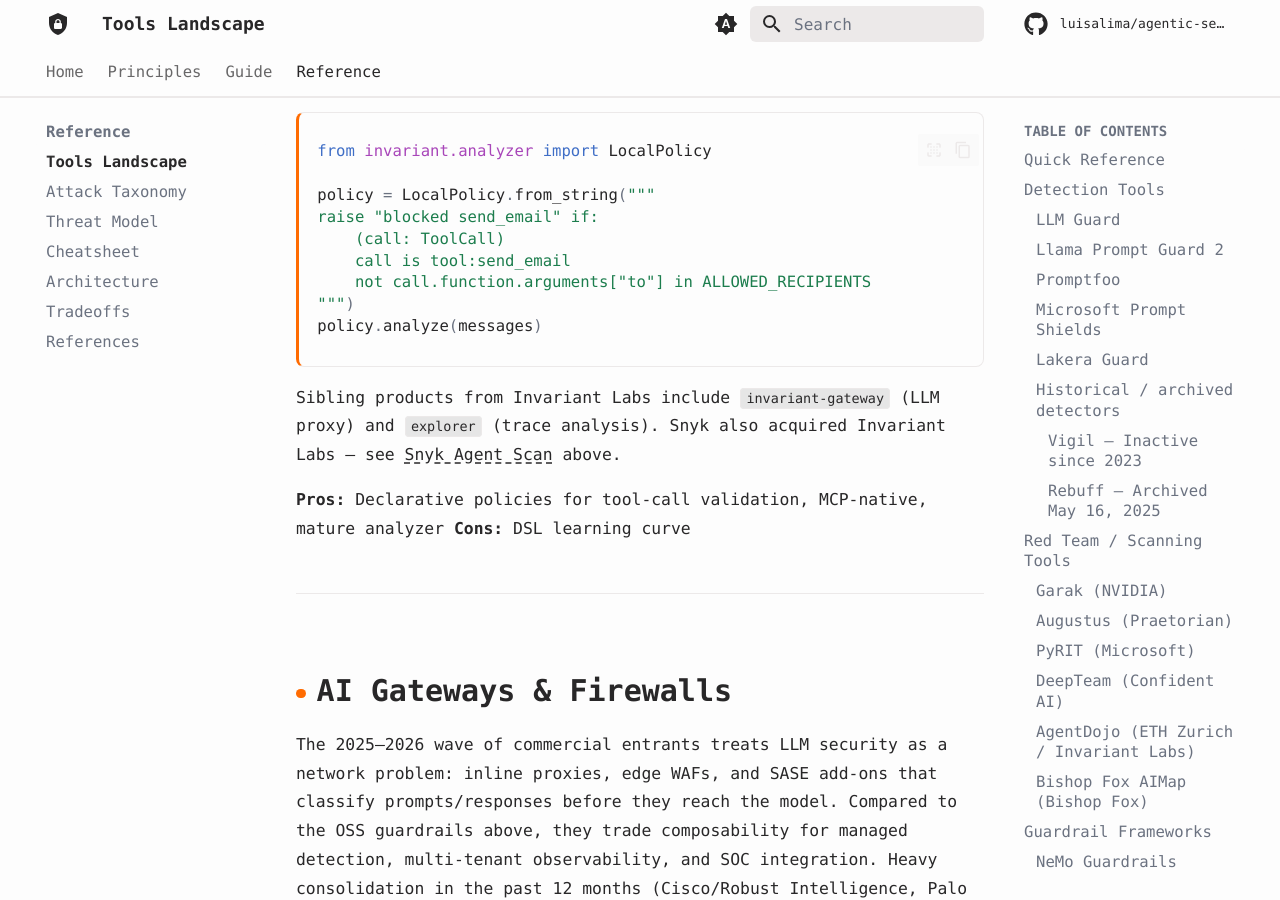
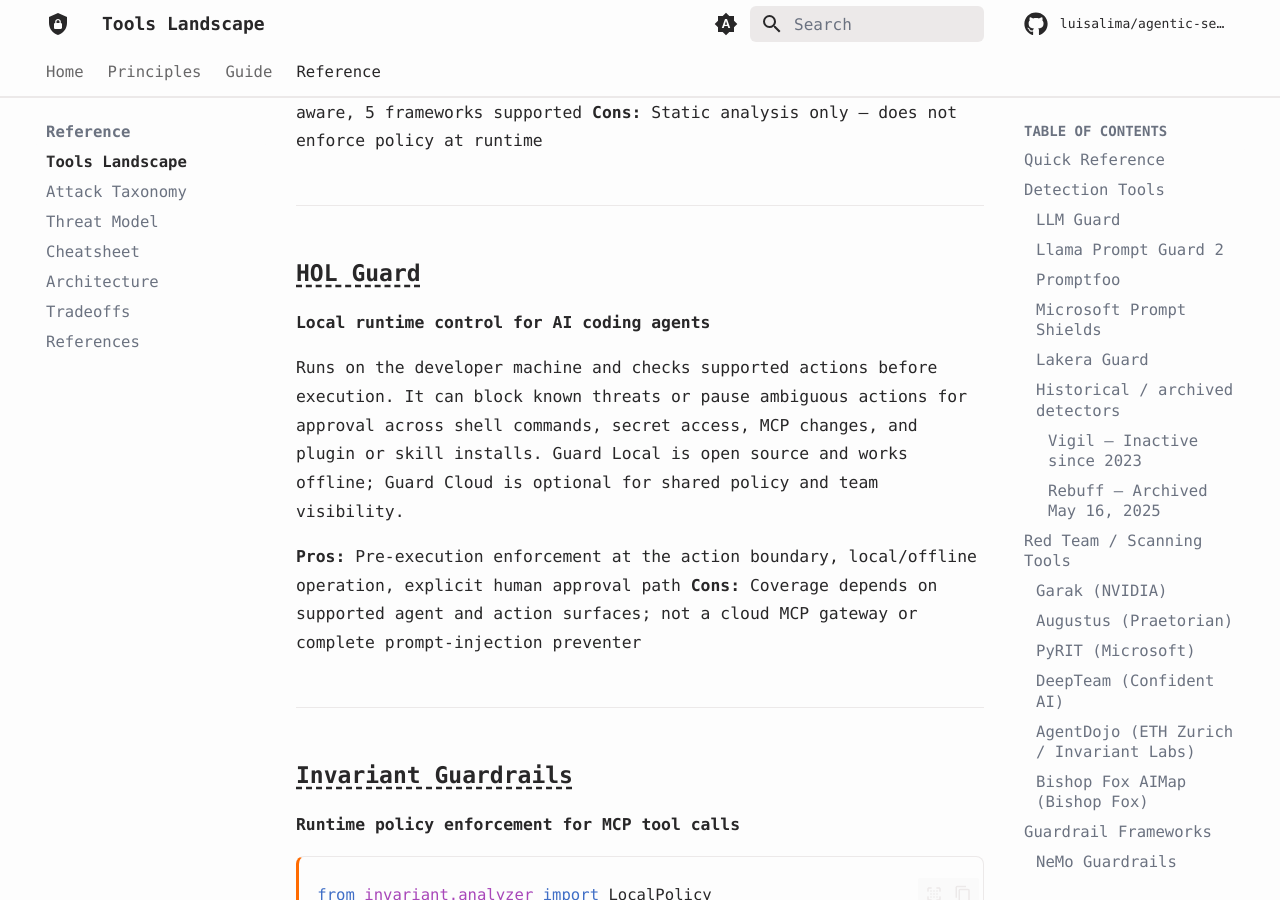
Before and after one commit to luisalima/agentic-security, an MkDocs documentation site: the page built from docs/reference/tools.md, in a window 1280 px wide and 900 px high, scrolled down 22501 px. Built offline with MkDocs 1.6.1 and Material for MkDocs 9.7.7, drawn with Linux system fonts in a browser that asks for light colours; some web fonts are replaced; comment, search, counter and statistics services are not loaded; some of the changed text lies outside the part shown.

Commit message:
Add HOL Guard to agentic security tools

```diff
--- a/docs/reference/tools.md
+++ b/docs/reference/tools.md
@@ -29,6 +29,7 @@ A comprehensive comparison of tools for defending against prompt injection and o
 | [Cisco MCP-Scanner](https://github.com/cisco-ai-defense/mcp-scanner) | MCP Security | Apache 2.0 | YARA + LLM-as-judge MCP server scanner | ✅ Active |
 | [MCP-Shield](https://github.com/riseandignite/mcp-shield) | MCP Security | OSS | Detects tool poisoning + hidden instructions in installed MCP servers | ✅ Active |
 | [Agentic Radar](https://github.com/splx-ai/agentic-radar) | MCP Security | OSS | CLI scanner for agentic workflows (LangGraph, CrewAI, AutoGen, OpenAI Agents, n8n) | ✅ Active |
+| [HOL Guard](https://hol.org/guard) | Agent Security | OSS | Local runtime control for AI coding agents — risky shell, secrets, MCP changes, plugin/skill installs | ✅ Active |
 | [Docker MCP Gateway](https://docs.docker.com/ai/mcp-catalog-and-toolkit/mcp-gateway/) | MCP Security | OSS | Container isolation + network blocking for MCP servers | ✅ Active |
 | [MCPX](https://lunar.dev/) | MCP Security | OSS | Single governed entry point for MCP servers (Lunar.dev) | ✅ Active |
 | [Invariant Guardrails](https://github.com/invariantlabs-ai/invariant) | MCP Security | OSS | Runtime policy enforcement for MCP tool calls | ✅ Active |
@@ -451,6 +452,16 @@ Analyzes agentic pipelines for security gaps across the entire workflow — tool
 
 ---
 
+### [HOL Guard](https://hol.org/guard)
+**Local runtime control for AI coding agents**
+
+Runs on the developer machine and checks supported actions before execution. It can block known threats or pause ambiguous actions for approval across shell commands, secret access, MCP changes, and plugin or skill installs. Guard Local is open source and works offline; Guard Cloud is optional for shared policy and team visibility.
+
+**Pros:** Pre-execution enforcement at the action boundary, local/offline operation, explicit human approval path
+**Cons:** Coverage depends on supported agent and action surfaces; not a cloud MCP gateway or complete prompt-injection preventer
+
+---
+
 ### [Invariant Guardrails](https://github.com/invariantlabs-ai/invariant)
 **Runtime policy enforcement for MCP tool calls**
 
```
